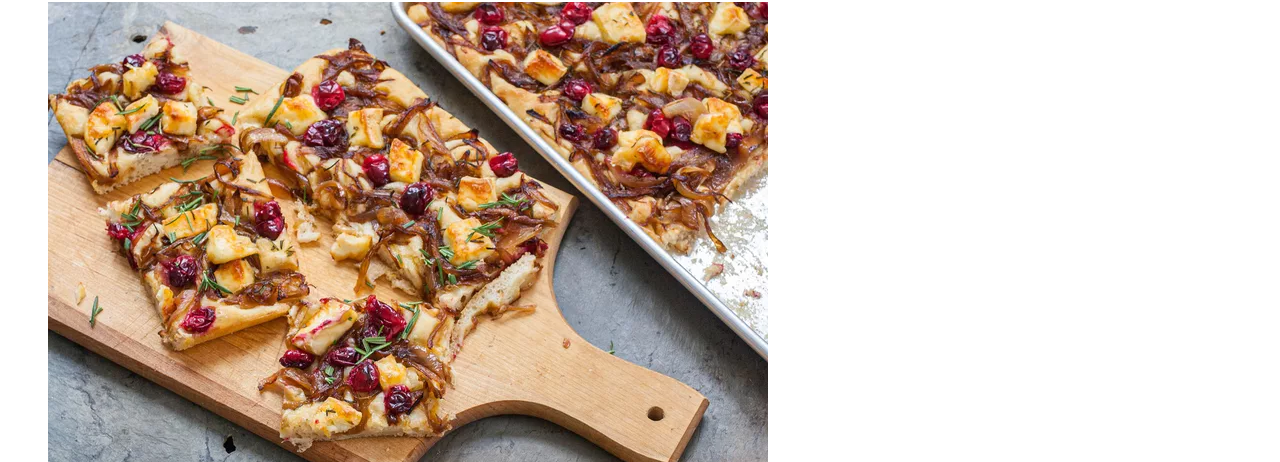
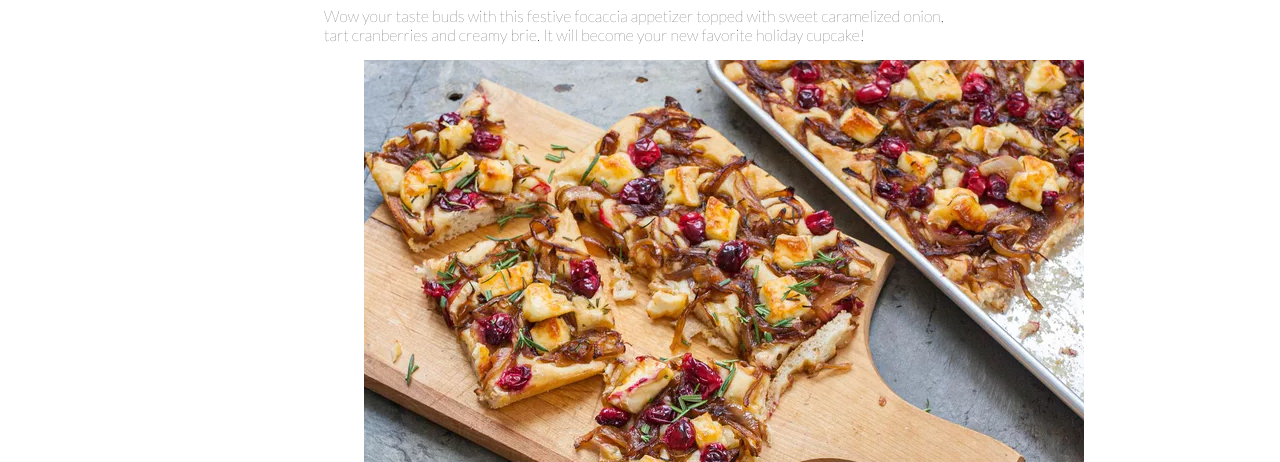
Before and after one commit to elisa-daria/UN1-W1-d3-pratica-S1-L3, a plain HTML site: page index.html in a window 1280 px wide. Shown: the part 220-682 px from the top of the page. Drawn offline with Linux system fonts and the light colour scheme.

Commit message:
main centered

```diff
--- a/style.css
+++ b/style.css
@@ -51,3 +51,8 @@ figurecaption {
   font-weight: 400;
   font-size: 0.75em;
 }
+main {
+  width: 50%;
+  margin-left: auto;
+  margin-right: auto;
+}
```
